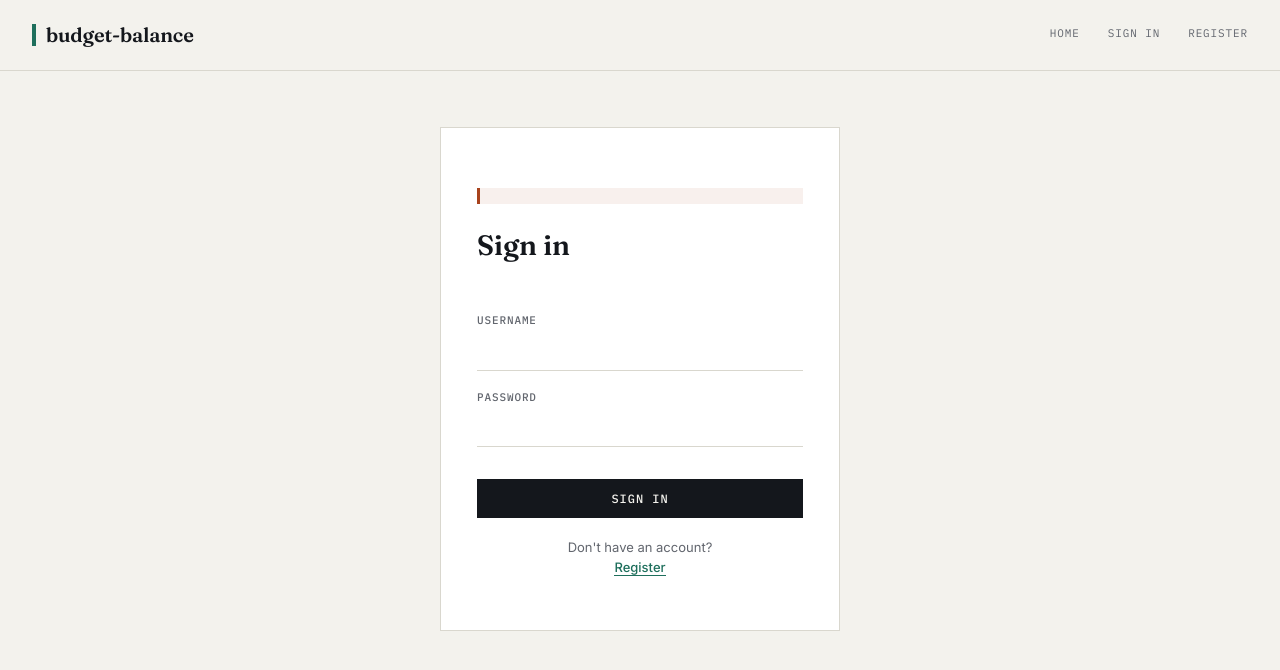
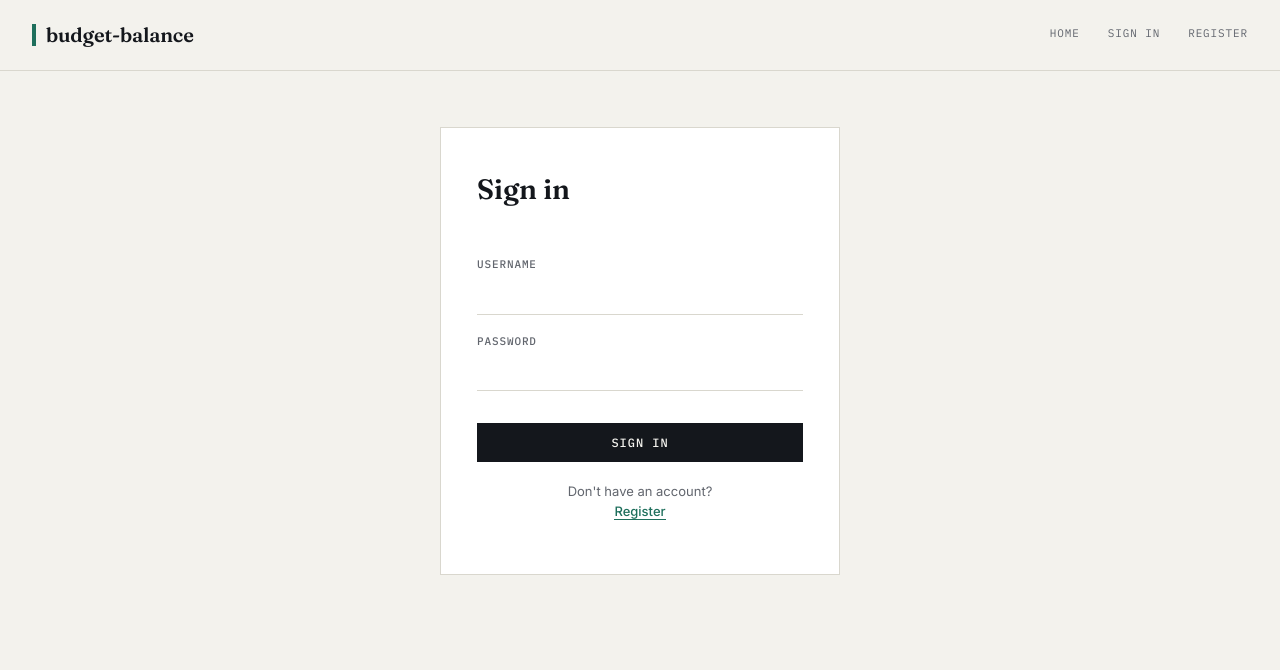
Before and after one commit to davidhorobin/budget-balance, a React (Create React App) app in the folder frontend/: page /login in a window 1280 px wide. Shown: the top 670 px of the page. Built offline with nearby package versions, Linux system fonts and the light colour scheme; no server answers.

Commit message:
fix: hide error message ribbon when no error

```diff
--- a/frontend/src/components/Login.js
+++ b/frontend/src/components/Login.js
@@ -52,7 +52,7 @@ const Login = () => {
 
     return (
         <section id="login">
-            <p className={"errmsg"} aria-live={"assertive"}>{errMsg}</p>
+            <p className={errMsg ? "errmsg" : "offscreen"} aria-live={"assertive"}>{errMsg}</p>
             <h1>Sign in</h1>
             <form onSubmit={handleSubmit}>
                 <label htmlFor="username">Username</label>
```
